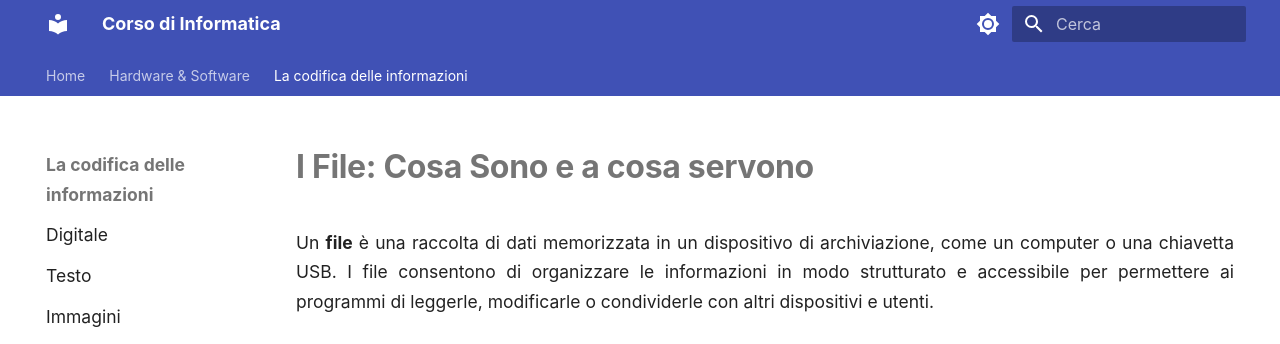
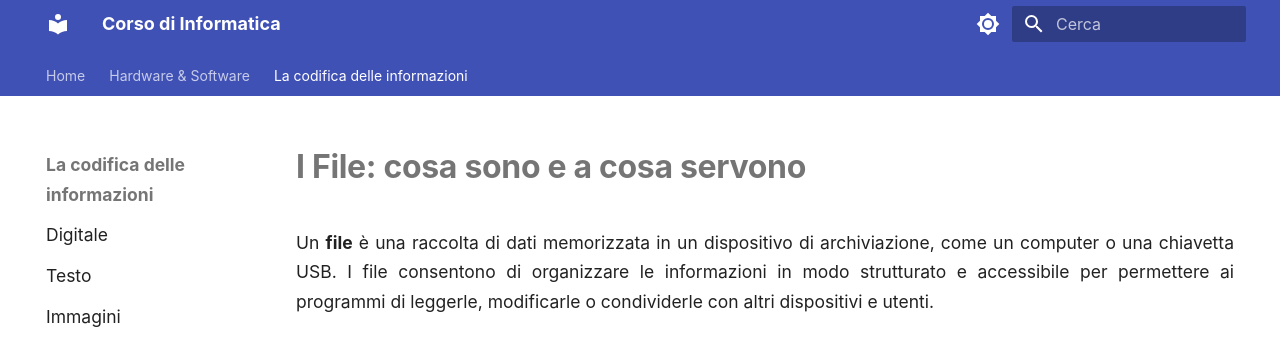
Before and after one commit to Federob/infohandouts, an MkDocs documentation site: the page built from docs/infoCoding/05_file.md, in a window 1280 px wide and 900 px high. Shown: the top 344 px of the window. Built offline with MkDocs 1.6.1 and Material for MkDocs 9.7.7, drawn with Linux system fonts in a browser that asks for light colours.

```diff
--- a/docs/infoCoding/05_file.md
+++ b/docs/infoCoding/05_file.md
@@ -1,4 +1,4 @@
-# I File: Cosa Sono e a cosa servono
+# I File: cosa sono e a cosa servono
 
 Un **file** è una raccolta di dati memorizzata in un dispositivo di archiviazione, come un computer o una chiavetta USB. I file consentono di organizzare le informazioni in modo strutturato e accessibile per permettere ai programmi di leggerle, modificarle o condividerle con altri dispositivi e utenti.
 
--- a/mkdocs.yml
+++ b/mkdocs.yml
@@ -65,7 +65,11 @@ markdown_extensions:
   - pymdownx.highlight: {anchor_linenums: True}
   - pymdownx.inlinehilite: {}
   - pymdownx.snippets: {}
-  - pymdownx.superfences: {}
+  - pymdownx.superfences:
+      custom_fences:
+        - name: mermaid
+          class: mermaid
+          format: !!python/name:pymdownx.superfences.fence_code_format
 
 
 # -----------------------------------------------------------------------------------------------
```
